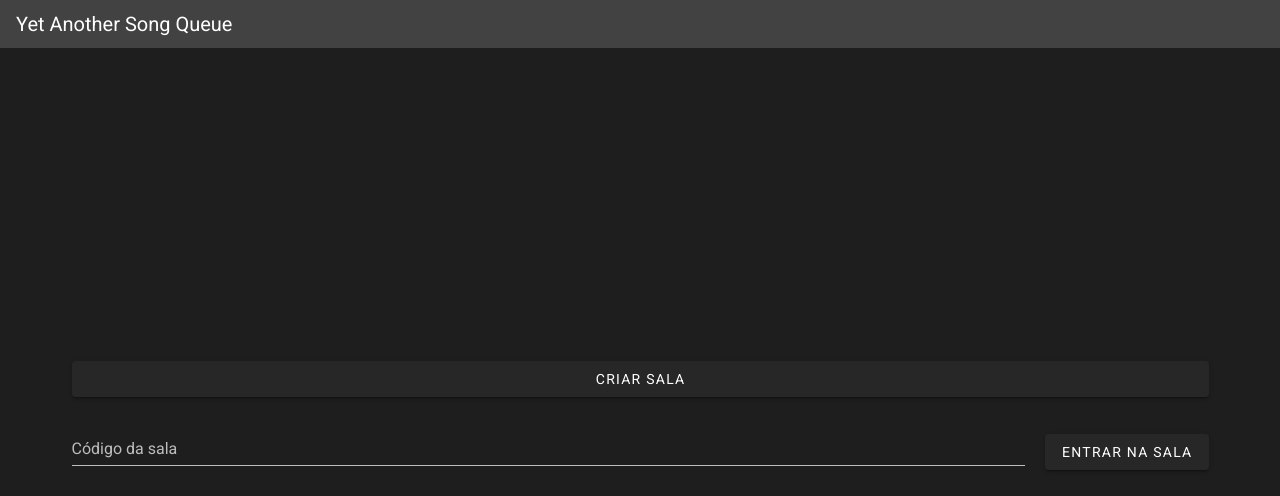
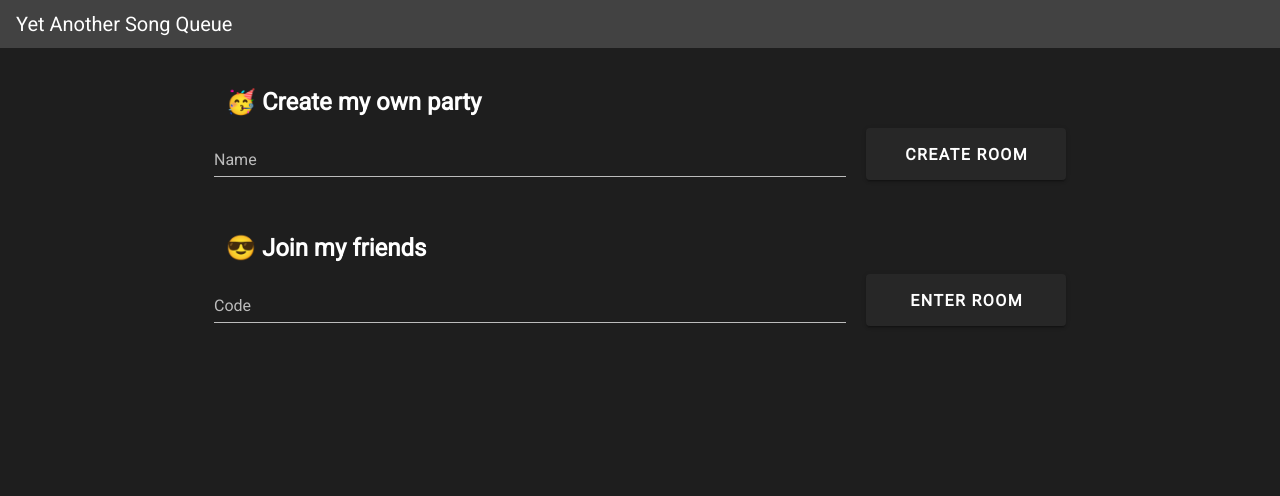
Before and after one commit to 0Lines/yet_another_song_queue, a Vue app: page / in a window 1280 px wide. Shown: the top 496 px of the page. Built offline with nearby package versions, Linux system fonts and the light colour scheme; no server answers.

Commit message:
change homepage design

```diff
--- a/src/views/HomePage.vue
+++ b/src/views/HomePage.vue
@@ -5,17 +5,31 @@
         </v-app-bar>
 
         <v-main style="height: 100%;">
-			<v-container class="d-flex flex-column pa-6" style="height: 100%;">
-
-				<v-form ref="form" v-model="formIsValid" class="my-auto" lazy-validation>
-					<v-btn class="mb-5" block @click="createRoomBtn">Criar sala</v-btn>
-
+            <!--TODO - Center the contents and add the logo -->
+			<v-container class="d-flex flex-column pa-6" style="max-width: 900px; height: 100%;">
+				<v-form ref="formRoomName" v-model="formIsValid" lazy-validation>
 					<div class="d-flex align-center">
-						<v-text-field v-model="roomCode" color="grey" label="Código da sala" class="mr-5" :rules="roomCodeRules"/>
-						<v-btn @click="enterRoomBtn">Entrar na sala</v-btn>
-					</div>
+                        <v-col>
+                            <h2>🥳 Create my own party</h2>
+                            <v-row class="my-2">
+                                <v-text-field v-model="roomName" color="grey" label="Name" class="mr-5" :rules="roomNameRules"/>
+                                <v-btn x-large width="200" class="font-weight-bold" @click="createRoom">Create Room</v-btn>
+                            </v-row>
+                        </v-col>
+                    </div>
 				</v-form>
 
+				<v-form ref="formRoomCode" v-model="formIsValid" lazy-validation>
+					<div class="d-flex align-center">
+                        <v-col>
+                            <h2>😎 Join my friends</h2>
+                            <v-row class="my-2">
+                                <v-text-field v-model="roomCode" color="grey" label="Code" class="mr-5" :rules="roomCodeRules"/>
+                                <v-btn x-large width="200" class="font-weight-bold" @click="enterRoom">Enter Room</v-btn>
+                            </v-row>
+                        </v-col>
+					</div>
+                </v-form>
 			</v-container>
         </v-main>
     </v-card>
@@ -26,13 +40,17 @@
 export default {
     props: {},
     mixins: {},
-    data(){
+    data() {
         return {
+			roomName: "",
 			roomCode: "",
 			formIsValid: true,
 
 			roomCodeRules: [
-				v => !!v || 'Código é obrigatório'
+				v => !!v || 'Code is required'
+			],
+			roomNameRules: [
+				v => !!v || 'Name is required'
 			],
         }
     },
@@ -41,15 +59,18 @@ export default {
     computed: {},
     watch: {},
     methods: {
-		async createRoomBtn() {
-			const createRoomResponse = await this.$store.dispatch('room/createRoom', "TOME"); //TODO NOME DA SALA CHUMBADO
+		async createRoom() {
+			if(!this.$refs.formRoomName.validate())
+				return false;
+
+			const createRoomResponse = await this.$store.dispatch('room/createRoom', this.roomName); //TODO NOME DA SALA CHUMBADO
 			if(createRoomResponse.isError)
 				return false;
 
 			this.$router.push({ name: 'room', params: { id_room: createRoomResponse.id_room } });
 		},
-		async enterRoomBtn() {
-			if(!this.$refs.form.validate())
+		async enterRoom() {
+			if(!this.$refs.formRoomCode.validate())
 				return false;
 
 			this.$router.push({ name: 'room', params: { id_room: this.roomCode } });
```
